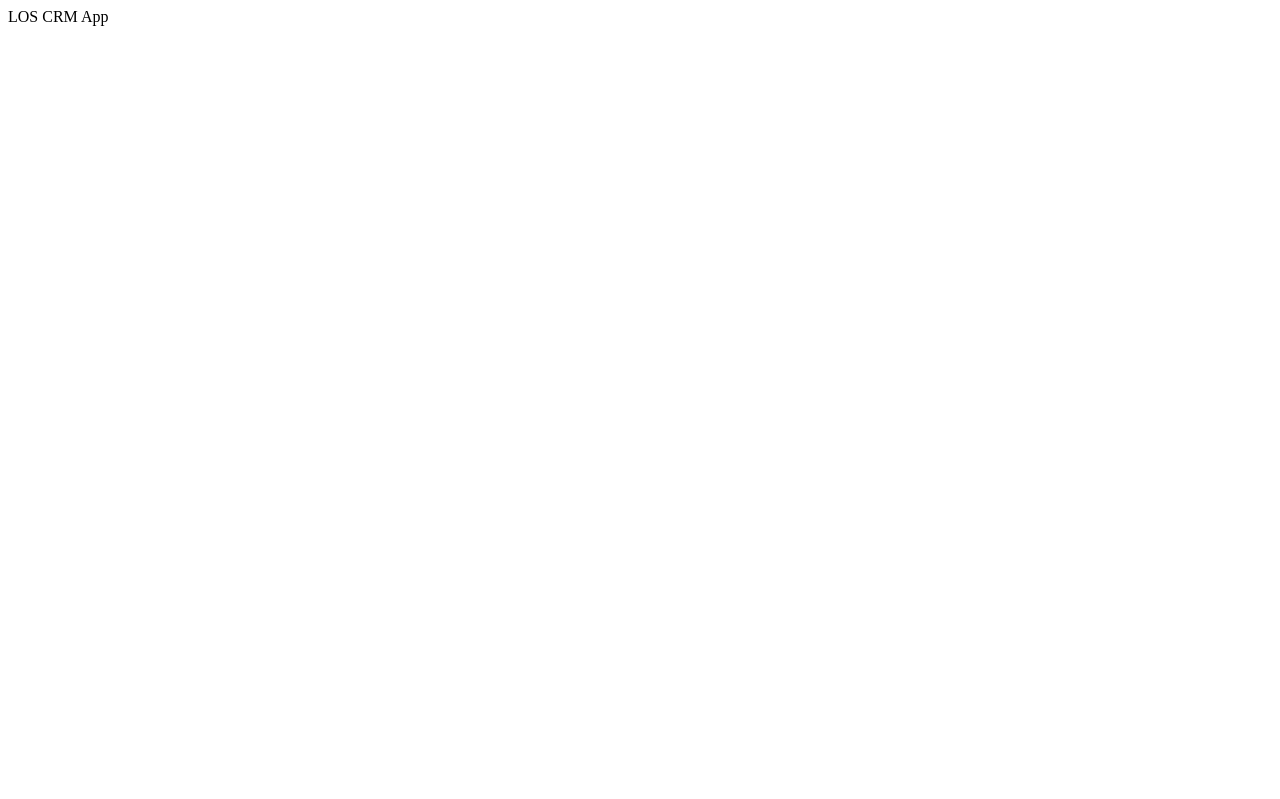
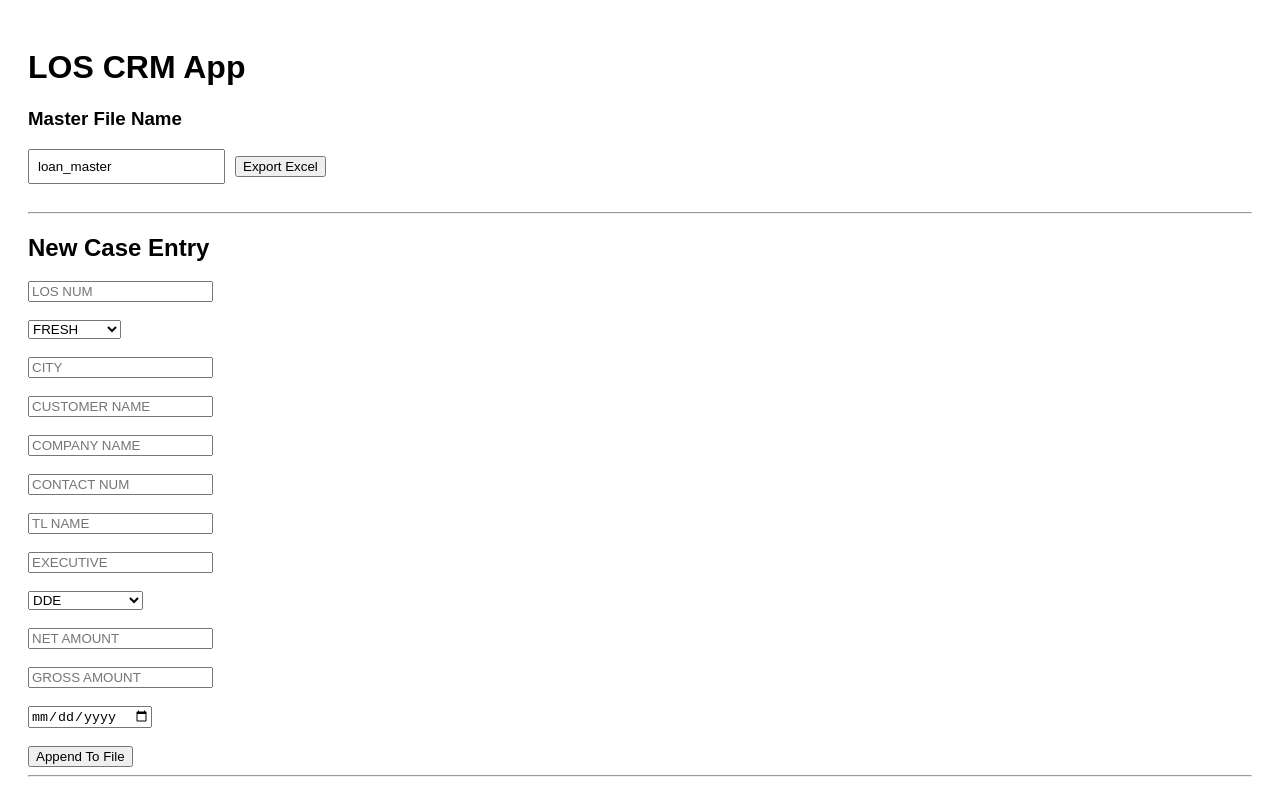
Before and after one commit to abhiqms-sys/los-crm, a Next.js app: page / in a window 1280 px wide. Shown: the top 799 px of the page. Built offline with nearby package versions, Linux system fonts and the light colour scheme.

Commit message:
Update page.js

```diff
--- a/app/page.js
+++ b/app/page.js
@@ -1,20 +1,265 @@
 'use client';
+
 import React, { useEffect, useMemo, useState } from 'react';
 
 export default function DataEntryApp() {
-  const [fileName,setFileName]=useState('loan_master');
-  const [rows,setRows]=useState([]);
 
-  useEffect(() => {
-    if (typeof window !== 'undefined') {
-      const savedName = localStorage.getItem('master_file_name');
-      if (savedName) setFileName(savedName);
-    }
-  }, []);
+const empty={
+losNum:'',
+loanType:'FRESH',
+city:'',
+customerName:'',
+companyName:'',
+contactNum:'',
+tlName:'',
+executive:'',
+status:'DDE',
+netAmount:'',
+grossAmount:'',
+disburseDate:''
+};
 
-  return (
-    <div>
-      LOS CRM App
-    </div>
-  );
+const [form,setForm]=useState(empty);
+const [rows,setRows]=useState([]);
+const [search,setSearch]=useState('');
+const [fileName,setFileName]=useState('loan_master');
+
+useEffect(()=>{
+
+if(typeof window !== 'undefined'){
+
+const savedName=localStorage.getItem('master_file_name');
+
+if(savedName){
+setFileName(savedName);
 }
+
+const savedData=localStorage.getItem(
+`master_excel_data_${savedName || 'loan_master'}`
+);
+
+if(savedData){
+setRows(JSON.parse(savedData));
+}
+
+}
+
+},[]);
+
+useEffect(()=>{
+
+if(typeof window !== 'undefined'){
+localStorage.setItem(
+`master_excel_data_${fileName}`,
+JSON.stringify(rows)
+);
+
+localStorage.setItem(
+'master_file_name',
+fileName
+);
+}
+
+},[rows,fileName]);
+
+const onChange=(e)=>{
+setForm({
+...form,
+[e.target.name]:e.target.value
+});
+};
+
+const addRow=()=>{
+if(!form.customerName || !form.losNum) return;
+
+setRows(prev=>[
+...prev,
+{
+...form,
+id:Date.now()
+}
+]);
+
+setForm(empty);
+};
+
+const exportCsv=()=>{
+
+const headers=[
+'SR NO',
+'LOS NUM',
+'TYPE OF LOAN',
+'CITY',
+'CUSTOMER NAME',
+'COMPANY NAME',
+'CONTACT NUM',
+'TL NAME',
+'EXECUTIVE',
+'STATUS',
+'NET AMOUNT',
+'GROSS AMOUNT',
+'DISBURSE DATE'
+];
+
+const csv=[
+headers.join(','),
+...rows.map((r,i)=>[
+i+1,
+r.losNum,
+r.loanType,
+r.city,
+r.customerName,
+r.companyName,
+r.contactNum,
+r.tlName,
+r.executive,
+r.status,
+r.netAmount,
+r.grossAmount,
+r.disburseDate
+].join(','))
+].join('\n');
+
+const blob=new Blob([csv],{
+type:'text/csv'
+});
+
+const a=document.createElement('a');
+
+const url=URL.createObjectURL(blob);
+
+a.href=url;
+
+a.download=`${fileName}.csv`;
+
+a.click();
+
+URL.revokeObjectURL(url);
+
+};
+
+const filtered=useMemo(
+()=>rows.filter(r=>
+(r.customerName||'')
+.toLowerCase()
+.includes(search.toLowerCase())
+||
+(r.losNum||'')
+.includes(search)
+),
+[rows,search]
+);
+
+return (
+
+<div style={{padding:'20px',fontFamily:'Arial'}}>
+
+<h1>LOS CRM App</h1>
+
+<h3>Master File Name</h3>
+
+<input
+value={fileName}
+onChange={(e)=>setFileName(e.target.value)}
+style={{padding:'8px',marginBottom:'20px'}}
+/>
+
+<button
+onClick={exportCsv}
+style={{marginLeft:'10px'}}
+>
+Export Excel
+</button>
+
+<hr/>
+
+<h2>New Case Entry</h2>
+
+<input name="losNum" placeholder="LOS NUM" value={form.losNum} onChange={onChange}/><br/><br/>
+
+<select name="loanType" value={form.loanType} onChange={onChange}>
+<option>FRESH</option>
+<option>TOPUP</option>
+<option>BT+TOPUP</option>
+</select><br/><br/>
+
+<input name="city" placeholder="CITY" value={form.city} onChange={onChange}/><br/><br/>
+
+<input name="customerName" placeholder="CUSTOMER NAME" value={form.customerName} onChange={onChange}/><br/><br/>
+
+<input name="companyName" placeholder="COMPANY NAME" value={form.companyName} onChange={onChange}/><br/><br/>
+
+<input name="contactNum" placeholder="CONTACT NUM" value={form.contactNum} onChange={onChange}/><br/><br/>
+
+<input name="tlName" placeholder="TL NAME" value={form.tlName} onChange={onChange}/><br/><br/>
+
+<input name="executive" placeholder="EXECUTIVE" value={form.executive} onChange={onChange}/><br/><br/>
+
+<select name="status" value={form.status} onChange={onChange}>
+<option>DDE</option>
+<option>VERIFICATION</option>
+<option>APPROVED</option>
+<option>DISBURSED</option>
+<option>FTNR</option>
+<option>MDR</option>
+<option>REJECTED</option>
+</select><br/><br/>
+
+<input name="netAmount" placeholder="NET AMOUNT" value={form.netAmount} onChange={onChange}/><br/><br/>
+
+<input name="grossAmount" placeholder="GROSS AMOUNT" value={form.grossAmount} onChange={onChange}/><br/><br/>
+
+<input type="date" name="disburseDate" value={form.disburseDate} onChange={onChange}/><br/><br/>
+
+<button onClick={addRow}>
+Append To File
+</button>
+
+<hr/>
+
+<h2>Search</h2>
+
+<input
+placeholder="Search LOS/Customer"
+value={search}
+onChange={(e)=>setSearch(e.target.value)}
+/>
+
+<hr/>
+
+<h2>Cases ({rows.length})</h2>
+
+{filtered.map((r,idx)=>(
+
+<div
+key={r.id}
+style={{
+border:'1px solid gray',
+padding:'10px',
+marginBottom:'10px'
+}}
+>
+
+<b>
+SR {idx+1} | {r.customerName} | {r.losNum}
+</b>
+
+<br/>
+
+{r.loanType} | {r.status} | {r.city}
+
+<br/>
+
+Net ₹{r.netAmount}
+|
+Gross ₹{r.grossAmount}
+
+</div>
+
+))}
+
+</div>
+
+);
+
+}
```
